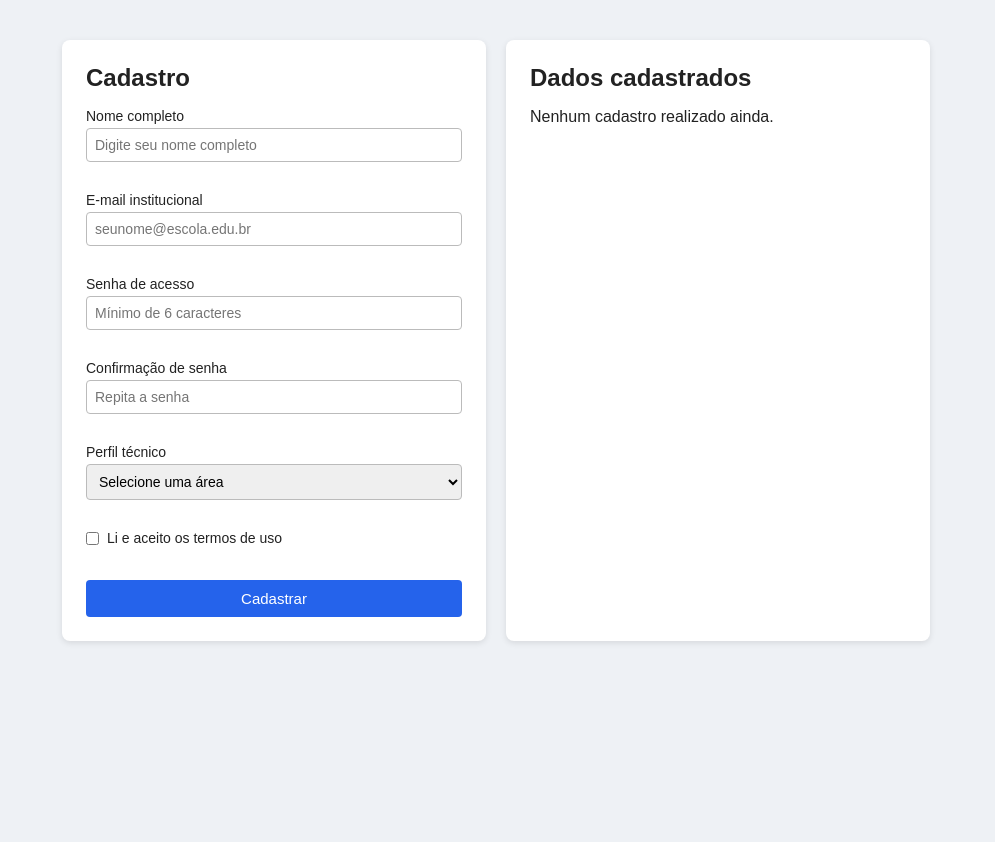
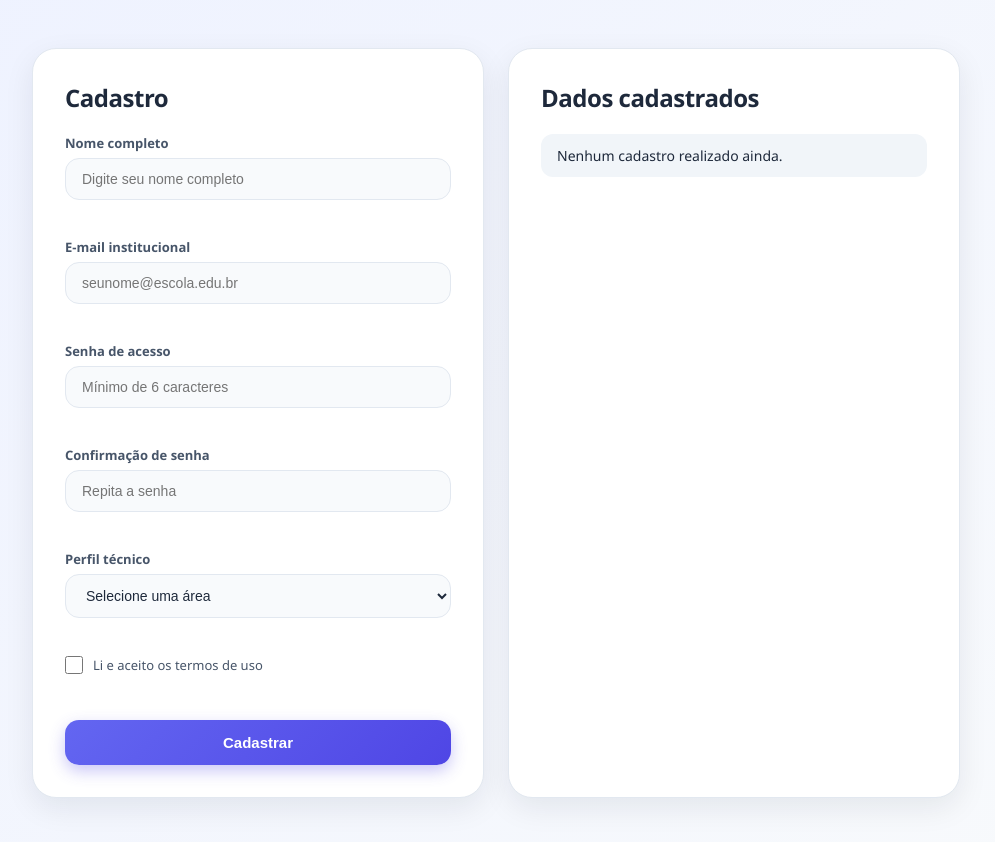
Before and after one commit to alezimkkj/atividade-pratica, a plain HTML site: page index.html in a window 1280 px wide. Shown: the whole page, without its empty margins (144-1139 px from the left). Before the commit the page ends 800 px from the top, so only its background shows below. Drawn offline with Linux system fonts and the light colour scheme.

Commit message:
melhorando design do CSS

```diff
--- a/style.css
+++ b/style.css
@@ -5,36 +5,42 @@ padding: 0;
 }
 
 body {
-font-family: Arial, sans-serif;
-background: #eef1f5;
-color: #222;
+  font-family: "Segoe UI", system-ui, -apple-system, Roboto, Arial, sans-serif;
+  background: linear-gradient(135deg, #eef2ff 0%, #f8fafc 100%);
+  color: #1e293b;
+  min-height: 100vh;
 }
 
 .container {
   display: flex;
-gap: 20px;
-max-width: 900px;
-margin: 40px auto;
+  gap: 24px;
+  max-width: 960px;
+  margin: 48px auto;
   padding: 0 16px;
 }
 
 .coluna {
   flex: 1;
-background: #fff;
-padding: 24px;
-border-radius: 8px;
-box-shadow: 0 2px 6px rgba(0, 0, 0, 0.1);
+  background: #ffffff;
+  padding: 32px;
+  border-radius: 24px;
+  box-shadow: 0 10px 30px rgba(15, 23, 42, 0.08);
+  border: 1px solid #e2e8f0;
 }
 
 h1, h2 {
-margin-bottom: 16px;
+  margin-bottom: 20px;
+  font-weight: 700;
+  letter-spacing: -0.02em;
 }
 
 label {
   display: block;
-margin-top: 12px;
-margin-bottom: 4px;
-font-size: 14px;
+  margin-top: 16px;
+  margin-bottom: 6px;
+  font-size: 13px;
+  font-weight: 600;
+  color: #475569;
 }
 
 input[type="text"],
@@ -42,67 +48,108 @@ input[type="email"],
 input[type="password"],
 select {
   width: 100%;
-padding: 8px;
-border: 1px solid #bbb;
-border-radius: 4px;
+  padding: 12px 16px;
+  border: 1.5px solid #e2e8f0;
+  border-radius: 14px;
+  background: #f8fafc;
   font-size: 14px;
+  color: #1e293b;
+  outline: none;
+  transition: border-color 0.2s ease, box-shadow 0.2s ease, background 0.2s ease;
+}
+
+input[type="text"]:focus,
+input[type="email"]:focus,
+input[type="password"]:focus,
+select:focus {
+  border-color: #6366f1;
+  background: #ffffff;
+  box-shadow: 0 0 0 4px rgba(99, 102, 241, 0.15);
 }
 
 input.invalido,
 select.invalido {
-border-color: #c0392b;
+  border-color: #ef4444;
+  background: #fef2f2;
+}
+
+input.invalido:focus,
+select.invalido:focus {
+  box-shadow: 0 0 0 4px rgba(239, 68, 68, 0.15);
 }
 
 .erro {
   display: block;
-min-height: 16px;
-color: #c0392b;
+  min-height: 18px;
+  color: #ef4444;
   font-size: 12px;
-margin-top: 2px;
+  font-weight: 500;
+  margin-top: 4px;
 }
 
 .termos {
   display: flex;
   align-items: center;
-gap: 8px;
-margin-top: 12px;
+  gap: 10px;
+  margin-top: 16px;
+}
+
+.termos input[type="checkbox"] {
+  width: 18px;
+  height: 18px;
+  accent-color: #6366f1;
+  border-radius: 6px;
+  cursor: pointer;
 }
 
 .termos label {
   margin: 0;
+  font-weight: 500;
 }
 
 button {
   width: 100%;
-margin-top: 16px;
-padding: 10px;
-background: #2563eb;
-color: #fff;
+  margin-top: 24px;
+  padding: 14px;
+  background: linear-gradient(135deg, #6366f1, #4f46e5);
+  color: #ffffff;
   border: none;
-border-radius: 4px;
+  border-radius: 14px;
   font-size: 15px;
+  font-weight: 600;
   cursor: pointer;
+  box-shadow: 0 6px 16px rgba(79, 70, 229, 0.3);
+  transition: transform 0.15s ease, box-shadow 0.2s ease, filter 0.2s ease;
 }
 
 button:hover {
-background: #1d4ed8;
+  filter: brightness(1.08);
+  transform: translateY(-2px);
+  box-shadow: 0 10px 22px rgba(79, 70, 229, 0.4);
+}
+
+button:active {
+  transform: translateY(0);
+  box-shadow: 0 4px 10px rgba(79, 70, 229, 0.3);
 }
 
 .saida p {
-margin-bottom: 8px;
+  margin-bottom: 10px;
+  padding: 12px 16px;
+  background: #f1f5f9;
+  border-radius: 12px;
+  font-size: 14px;
 }
 
 .sucesso {
-color: #1e8449;
-margin-top: 12px;
+  margin-top: 16px;
+  padding: 12px 16px;
+  background: #ecfdf5;
+  color: #059669;
+  border-radius: 12px;
+  font-weight: 600;
 }
 
 .oculto {
   display: none;
 }
-
-@media (max-width: 700px) {
-.container {
-flex-direction: column;
-}
-}
```
Lines whose indentation alone changed are shown as unchanged.
